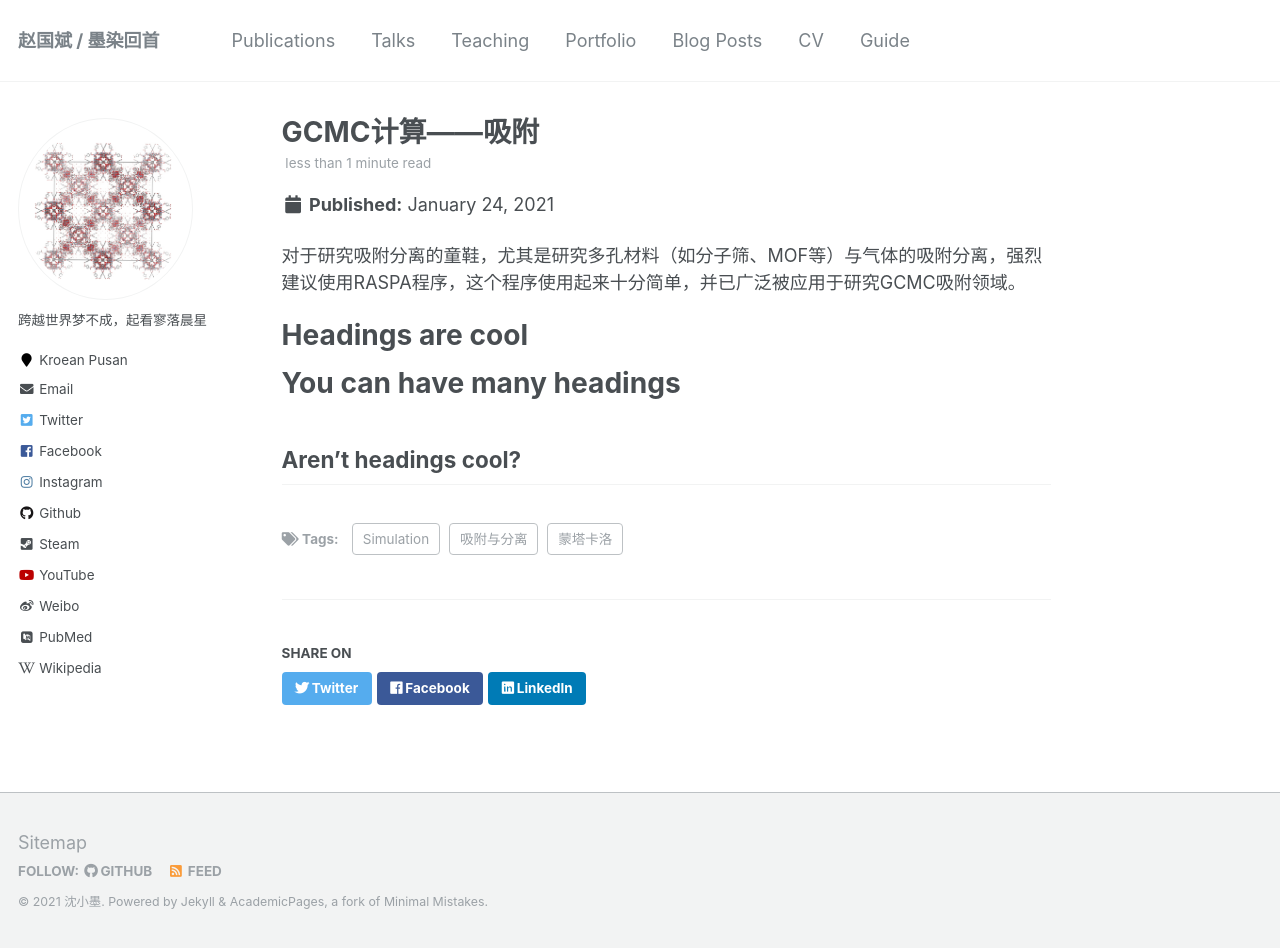
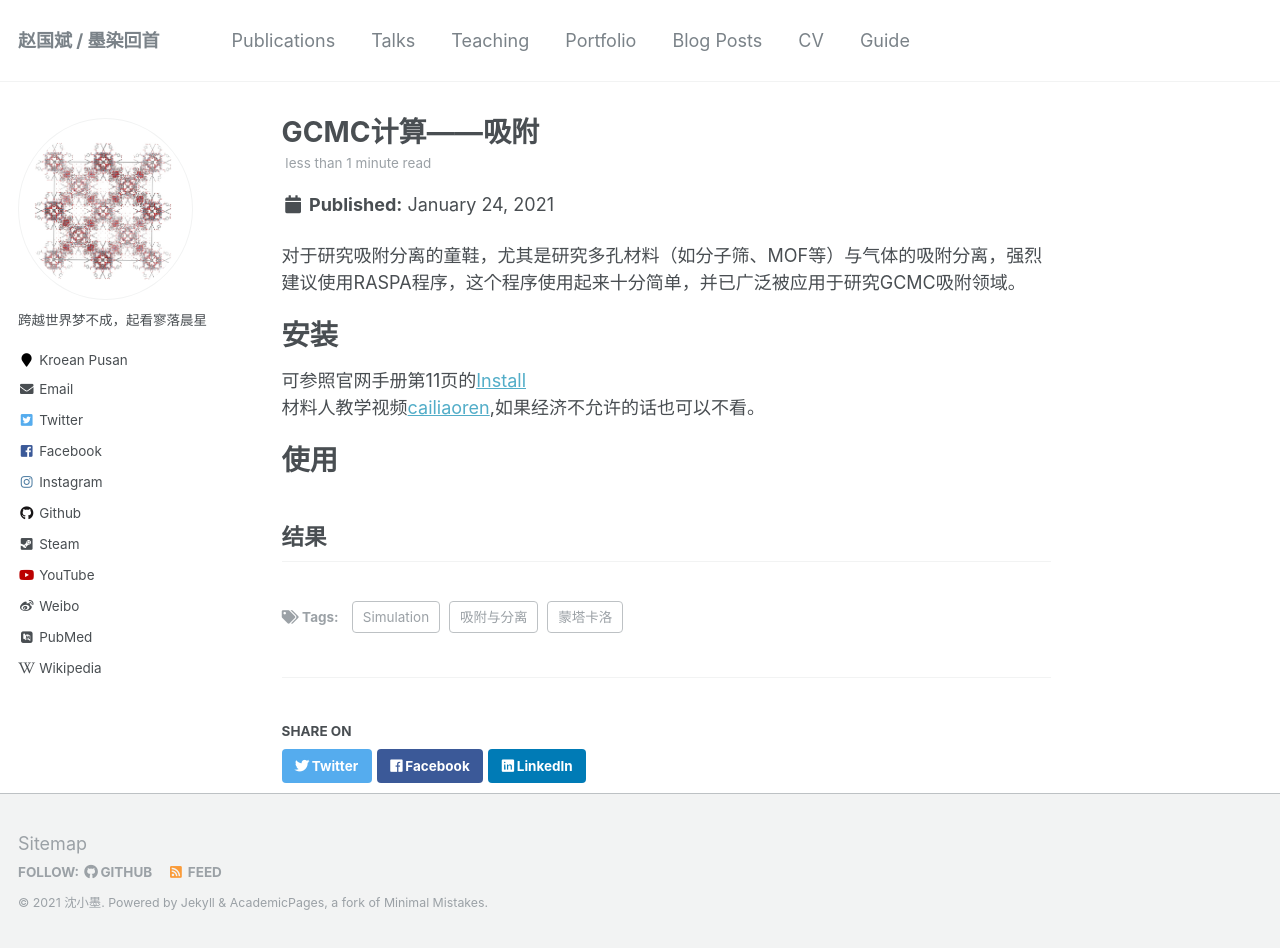
Before and after one commit to sxm13/ZGBshenxiaomoCV.github.io, a Jekyll site: the page built from _posts/2021-01-24-blog-post-1.md, in a window 1280 px wide and 948 px high. Built offline with Jekyll 4.4.1, drawn with Linux system fonts in a browser that asks for light colours; some web fonts are replaced.

Commit message:
Update 2021-01-24-blog-post-1.md

```diff
--- a/_posts/2021-01-24-blog-post-1.md
+++ b/_posts/2021-01-24-blog-post-1.md
@@ -10,11 +10,15 @@ tags:
 
 对于研究吸附分离的童鞋，尤其是研究多孔材料（如分子筛、MOF等）与气体的吸附分离，强烈建议使用RASPA程序，这个程序使用起来十分简单，并已广泛被应用于研究GCMC吸附领域。
 
-Headings are cool
+安装
 ======
 
-You can have many headings
+可参照官网手册第11页的[Install](https://github.com/numat/RASPA2/blob/master/Docs/raspa.pdf "raspa")
+材料人教学视频[cailiaoren](http://www.cailiaoniu.com/167324.html "raspa"),如果经济不允许的话也可以不看。
+
+
+使用
 ======
 
-Aren't headings cool?
+结果
 ------
```
